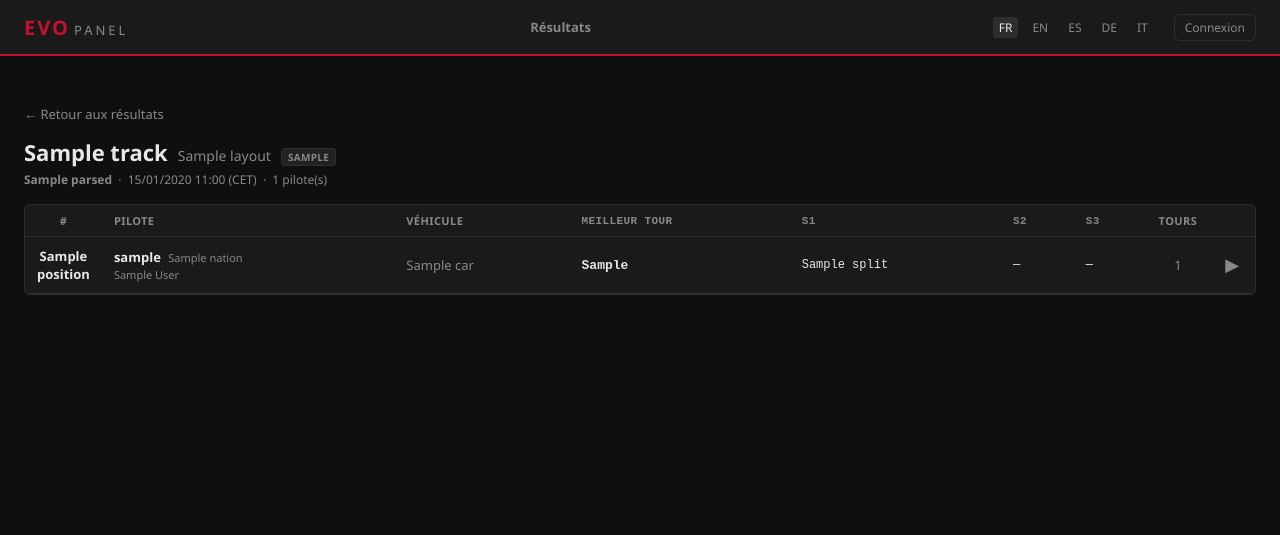
After one commit to Zyphro3D/pannel-ac-evo-server, a Flask app: template app/templates/result_detail.html in a window 1280 px wide. The commit adds this page. Shown: the top 535 px of the page. Run offline with Flask 3, Linux system fonts and the light colour scheme; tables that the repository leaves empty hold one stand-in row (values such as "Sample post"); the template is opened without the code that fills it: values that come from a table or form of the project are taken from there, most other values are stand-ins (such as "Sample title", 1, 10 or a date in 2020); parts of the project's set-up code (start-up, migrations or seed data) failed here and were passed over; some libraries are stand-ins or nearby versions.

Commit message:
feat: page publique des résultats de session
- Liste des 50 dernières sessions avec podium top 3
- Page de détail par session : classement complet avec S1/S2/S3
- Tours individuels dépliables par pilote (ordre chronologique + delta)
- CSS complet pour les deux vues (cards, table, laps sous-tableau)
- Lien Résultats visible de tous dans la navbar

Co-Authored-By: Claude Sonnet 4.6 <noreply@anthropic.com>

```diff
--- a/app/services/results_parser.py
+++ b/app/services/results_parser.py
@@ -73,12 +73,13 @@ def parse_result_file(data: dict) -> dict:
             "splits":       [_ms_to_laptime(s) for s in best_splits],
             "all_laps":     [
                 {
+                    "lap":    i + 1,
                     "time":   _ms_to_laptime(l["time"]),
                     "time_ms": l["time"],
                     "splits": [_ms_to_laptime(s) for s in l.get("split", [])],
                     "flags":  l.get("flags", 0),
                 }
-                for l in sorted(laps, key=lambda x: x["time"])
+                for i, l in enumerate(laps)  # ordre chronologique
             ],
         })
 
--- a/app/static/css/main.css
+++ b/app/static/css/main.css
@@ -1177,3 +1177,173 @@ body {
   transition: opacity .15s;
 }
 .cal-hour-row:hover .cal-hour-hint { opacity: 1; }
+
+/* ══════════════════════════════════════════════
+   Results — session list
+══════════════════════════════════════════════ */
+.results-session-list {
+  display: flex;
+  flex-direction: column;
+}
+.result-session-card {
+  display: flex;
+  align-items: center;
+  gap: 16px;
+  padding: 14px 20px;
+  border-bottom: 1px solid var(--border);
+  text-decoration: none;
+  color: var(--text);
+  transition: background .12s;
+}
+.result-session-card:last-child { border-bottom: none; }
+.result-session-card:hover { background: var(--surface2); }
+
+.rsc-left  { flex: 0 0 200px; }
+.rsc-center { flex: 1; }
+.rsc-right { flex: 0 0 150px; text-align: right; }
+
+.rsc-track  { font-weight: 600; font-size: 15px; }
+.rsc-layout { font-size: 12px; color: var(--text-muted); margin-top: 3px; display: flex; align-items: center; gap: 4px; flex-wrap: wrap; }
+.rsc-date   { font-size: 13px; font-weight: 500; }
+.rsc-drivers { font-size: 12px; margin-top: 3px; }
+
+.rsc-podium { display: flex; flex-direction: column; gap: 5px; }
+.rsc-podium-entry { display: flex; align-items: center; gap: 8px; font-size: 13px; }
+.rsc-pos  { width: 18px; font-weight: 700; font-size: 12px; }
+.pos-1 .rsc-pos { color: #ffd700; }
+.pos-2 .rsc-pos { color: #b0b8c8; }
+.pos-3 .rsc-pos { color: #cd7f32; }
+.rsc-nick { flex: 1; white-space: nowrap; overflow: hidden; text-overflow: ellipsis; }
+.rsc-time { font-family: 'Courier New', monospace; font-size: 12px; color: var(--text-muted); flex-shrink: 0; }
+
+.badge-session {
+  background: var(--surface2);
+  border: 1px solid var(--border);
+  color: var(--text-muted);
+  border-radius: 3px;
+  padding: 1px 6px;
+  font-size: 10px;
+  font-weight: 600;
+  letter-spacing: .3px;
+  text-transform: uppercase;
+}
+
+/* ══════════════════════════════════════════════
+   Results — detail page
+══════════════════════════════════════════════ */
+.rd-back {
+  display: inline-flex;
+  align-items: center;
+  gap: 5px;
+  font-size: 13px;
+  color: var(--text-muted);
+  text-decoration: none;
+  margin-bottom: 14px;
+}
+.rd-back:hover { color: var(--accent); }
+
+.rd-meta {
+  display: flex;
+  flex-wrap: wrap;
+  align-items: baseline;
+  gap: 10px;
+  margin-bottom: 4px;
+}
+.rd-track  { font-size: 22px; font-weight: 700; }
+.rd-layout { font-size: 14px; color: var(--text-muted); }
+.rd-sub    { font-size: 12px; color: var(--text-muted); margin-top: 4px; margin-bottom: 16px; }
+
+/* Standings table */
+.rd-table { width: 100%; border-collapse: collapse; }
+.rd-table th {
+  font-size: 11px;
+  font-weight: 600;
+  text-transform: uppercase;
+  letter-spacing: .4px;
+  color: var(--text-muted);
+  padding: 8px 12px;
+  border-bottom: 1px solid var(--border);
+  text-align: left;
+  white-space: nowrap;
+}
+.rd-table td {
+  padding: 10px 12px;
+  border-bottom: 1px solid var(--border);
+  font-size: 13px;
+  vertical-align: middle;
+}
+.rd-table tbody tr.driver-row {
+  cursor: pointer;
+  transition: background .1s;
+}
+.rd-table tbody tr.driver-row:hover,
+.rd-table tbody tr.driver-row.expanded { background: var(--surface2); }
+
+.rd-pos { font-weight: 700; font-size: 15px; text-align: center; }
+.medal-1 { color: #ffd700; }
+.medal-2 { color: #b0b8c8; }
+.medal-3 { color: #cd7f32; }
+
+.rd-nickname { font-weight: 600; }
+.rd-nation   { font-size: 11px; color: var(--text-muted); margin-left: 4px; }
+.rd-car      { font-size: 12px; color: var(--text-muted); }
+.mono        { font-family: 'Courier New', monospace; font-size: 13px; }
+.rd-best     { font-weight: 700; }
+
+.rd-expand-btn {
+  background: none;
+  border: none;
+  color: var(--text-muted);
+  cursor: pointer;
+  font-size: 18px;
+  line-height: 1;
+  padding: 2px 4px;
+  border-radius: 3px;
+  transition: color .1s, transform .15s;
+  display: block;
+  margin: 0 auto;
+}
+.rd-expand-btn:hover { color: var(--accent); }
+.rd-expand-btn.open  { transform: rotate(90deg); color: var(--accent); }
+
+/* Expanded laps sub-table */
+.laps-row { display: none; }
+.laps-row.open { display: table-row; }
+.laps-row td { padding: 0 !important; border-bottom: 2px solid var(--accent) !important; }
+
+.laps-container {
+  padding: 10px 16px 14px 52px;
+  background: var(--bg);
+}
+.laps-title {
+  font-size: 11px;
+  font-weight: 600;
+  text-transform: uppercase;
+  letter-spacing: .4px;
+  color: var(--text-muted);
+  margin-bottom: 8px;
+}
+.laps-table {
+  width: 100%;
+  border-collapse: collapse;
+  font-size: 12px;
+}
+.laps-table th {
+  font-size: 10px;
+  font-weight: 600;
+  text-transform: uppercase;
+  letter-spacing: .4px;
+  color: var(--text-muted);
+  padding: 4px 8px;
+  border-bottom: 1px solid var(--border);
+  text-align: left;
+}
+.laps-table td { padding: 5px 8px; border-bottom: 1px solid var(--border); }
+.laps-table tr:last-child td { border-bottom: none; }
+
+.lap-best { background: rgba(200,16,46,.07); }
+.lap-best .mono { color: var(--accent); font-weight: 700; }
+.lap-delta { color: var(--text-muted); font-size: 11px; }
+.lap-delta.slower { color: #e08a00; }
+.lap-invalid { opacity: 0.45; }
+.lap-invalid .mono { text-decoration: line-through; }
--- a/app/templates/base.html
+++ b/app/templates/base.html
@@ -46,6 +46,13 @@
       </div>
       {% endif %}
     {% endif %}
+
+    <div class="navbar-center">
+      <a href="{{ url_for('public.results') }}"
+         class="nav-link {% if request.endpoint and request.endpoint.startswith('public.result') %}active{% endif %}">
+        {{ _('Résultats') }}
+      </a>
+    </div>
 
     <div class="navbar-right">
       {% if current_user.is_authenticated and current_user.is_admin %}
--- /dev/null
+++ b/app/templates/result_detail.html
@@ -0,0 +1,149 @@
+{% extends "base.html" %}
+{% block title %}{{ parsed.track or '—' }} — AC EVO Panel{% endblock %}
+{% block content %}
+
+<div style="margin-top:24px">
+
+  <a href="{{ url_for('public.results') }}" class="rd-back">&#8592; {{ _('Retour aux résultats') }}</a>
+
+  <div class="rd-meta">
+    <span class="rd-track">{{ parsed.track or '—' }}</span>
+    {% if parsed.layout %}<span class="rd-layout">{{ parsed.layout }}</span>{% endif %}
+    <span class="badge badge-session">{{ parsed.session_type or '—' }}</span>
+  </div>
+  <div class="rd-sub">
+    {% if parsed.server_name %}<strong>{{ parsed.server_name }}</strong> &nbsp;·&nbsp; {% endif %}
+    {{ result.received_at | local_dt }}
+    &nbsp;·&nbsp; {{ parsed.standings|length }} {{ _('pilote(s)') }}
+  </div>
+
+  {% if parsed.standings %}
+  <div class="card" style="padding:0;overflow:hidden">
+    <table class="rd-table">
+      <thead>
+        <tr>
+          <th style="width:36px;text-align:center">#</th>
+          <th>{{ _('Pilote') }}</th>
+          <th>{{ _('Véhicule') }}</th>
+          <th class="mono">{{ _('Meilleur tour') }}</th>
+          <th class="mono" style="color:var(--text-muted)">S1</th>
+          <th class="mono" style="color:var(--text-muted)">S2</th>
+          <th class="mono" style="color:var(--text-muted)">S3</th>
+          <th style="width:48px;text-align:center">{{ _('Tours') }}</th>
+          <th style="width:36px"></th>
+        </tr>
+      </thead>
+      <tbody>
+        {% for drv in parsed.standings %}
+        {% set row_id = "drv-" ~ loop.index %}
+        <tr class="driver-row {% if drv.all_laps %}expandable{% endif %}" data-target="{{ row_id }}"
+            onclick="toggleLaps(this)">
+          <td class="rd-pos">
+            <span class="{% if drv.position == 1 %}medal-1{% elif drv.position == 2 %}medal-2{% elif drv.position == 3 %}medal-3{% endif %}">
+              {{ drv.position }}
+            </span>
+          </td>
+          <td>
+            <span class="rd-nickname">{{ drv.nickname }}</span>
+            {% if drv.nation %}<span class="rd-nation">{{ drv.nation }}</span>{% endif %}
+            {% if drv.full_name and drv.full_name != drv.nickname %}
+            <div style="font-size:11px;color:var(--text-muted);margin-top:1px">{{ drv.full_name }}</div>
+            {% endif %}
+          </td>
+          <td class="rd-car">{{ drv.car or '—' }}</td>
+          <td class="mono rd-best">{{ drv.best_lap }}</td>
+          {% set s = drv.splits %}
+          <td class="mono" style="font-size:12px">{{ s[0] if s|length > 0 else '—' }}</td>
+          <td class="mono" style="font-size:12px">{{ s[1] if s|length > 1 else '—' }}</td>
+          <td class="mono" style="font-size:12px">{{ s[2] if s|length > 2 else '—' }}</td>
+          <td style="text-align:center;color:var(--text-muted)">{{ drv.laps_count }}</td>
+          <td>
+            {% if drv.all_laps %}
+            <button class="rd-expand-btn" title="{{ _('Voir tous les tours') }}">&#9654;</button>
+            {% endif %}
+          </td>
+        </tr>
+
+        {% if drv.all_laps %}
+        <tr class="laps-row" id="{{ row_id }}">
+          <td colspan="9">
+            <div class="laps-container">
+              <div class="laps-title">{{ _('Tous les tours') }} — {{ drv.nickname }}</div>
+              <table class="laps-table">
+                <thead>
+                  <tr>
+                    <th>{{ _('Tour') }}</th>
+                    <th class="mono">{{ _('Temps') }}</th>
+                    <th class="mono">S1</th>
+                    <th class="mono">S2</th>
+                    <th class="mono">S3</th>
+                    <th>{{ _('Écart') }}</th>
+                  </tr>
+                </thead>
+                <tbody>
+                  {% for lap in drv.all_laps %}
+                  {% set is_best = (lap.time_ms == drv.best_lap_ms and drv.best_lap_ms > 0) %}
+                  {% set is_invalid = (lap.flags != 0) %}
+                  {% set delta_ms = lap.time_ms - drv.best_lap_ms if drv.best_lap_ms > 0 and lap.time_ms > 0 else 0 %}
+                  <tr class="{% if is_best %}lap-best{% endif %}{% if is_invalid %} lap-invalid{% endif %}">
+                    <td>
+                      {{ lap.lap }}
+                      {% if is_best %}<span style="font-size:10px;color:var(--accent);margin-left:4px">★</span>{% endif %}
+                      {% if is_invalid %}<span style="font-size:10px;color:var(--text-muted);margin-left:4px">(inv.)</span>{% endif %}
+                    </td>
+                    <td class="mono">{{ lap.time }}</td>
+                    {% set sp = lap.splits %}
+                    <td class="mono" style="font-size:11px">{{ sp[0] if sp|length > 0 else '—' }}</td>
+                    <td class="mono" style="font-size:11px">{{ sp[1] if sp|length > 1 else '—' }}</td>
+                    <td class="mono" style="font-size:11px">{{ sp[2] if sp|length > 2 else '—' }}</td>
+                    <td>
+                      {% if is_best %}
+                        <span class="lap-delta" style="color:var(--accent)">référence</span>
+                      {% elif delta_ms > 0 %}
+                        {% set _dm = delta_ms // 60000 %}
+                        {% set _ds = (delta_ms % 60000) // 1000 %}
+                        {% set _dms = delta_ms % 1000 %}
+                        <span class="lap-delta slower">+{% if _dm > 0 %}{{ _dm }}:{{ "%02d" | format(_ds) }}{% else %}{{ _ds }}{% endif %}.{{ "%03d" | format(_dms) }}</span>
+                      {% else %}
+                        <span class="lap-delta">—</span>
+                      {% endif %}
+                    </td>
+                  </tr>
+                  {% endfor %}
+                </tbody>
+              </table>
+            </div>
+          </td>
+        </tr>
+        {% endif %}
+
+        {% endfor %}
+      </tbody>
+    </table>
+  </div>
+
+  {% else %}
+  <div class="card">
+    <p class="text-muted">{{ _('Aucun pilote enregistré dans cette session.') }}</p>
+  </div>
+  {% endif %}
+
+</div>
+
+{% endblock %}
+
+{% block scripts %}
+<script>
+function toggleLaps(row) {
+  if (!row.classList.contains('expandable')) return;
+  const targetId = row.dataset.target;
+  const lapsRow  = document.getElementById(targetId);
+  const btn      = row.querySelector('.rd-expand-btn');
+  const isOpen   = lapsRow.classList.contains('open');
+
+  lapsRow.classList.toggle('open', !isOpen);
+  if (btn) btn.classList.toggle('open', !isOpen);
+  row.classList.toggle('expanded', !isOpen);
+}
+</script>
+{% endblock %}
```
Also changed, not shown: app/routes/public.py (+29 -0 lines), app/templates/results.html (added, +56 -0 lines).
